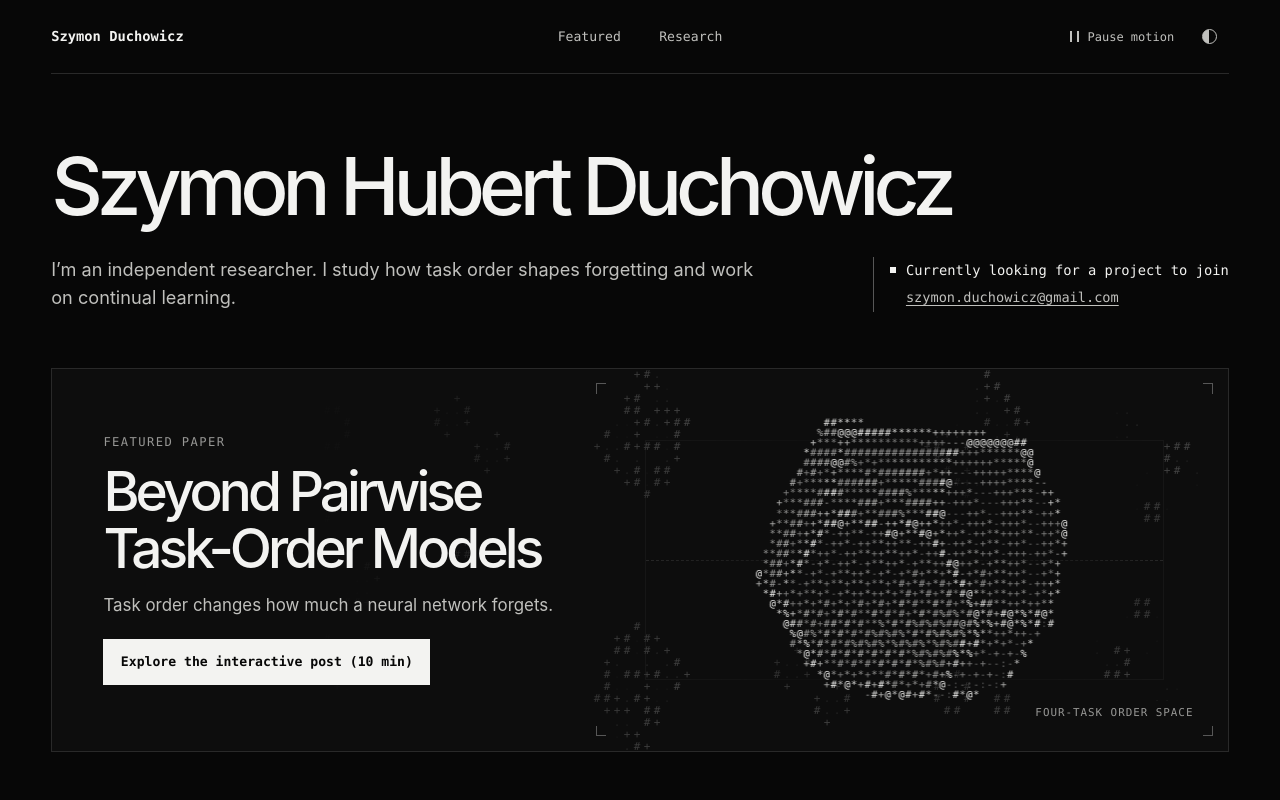
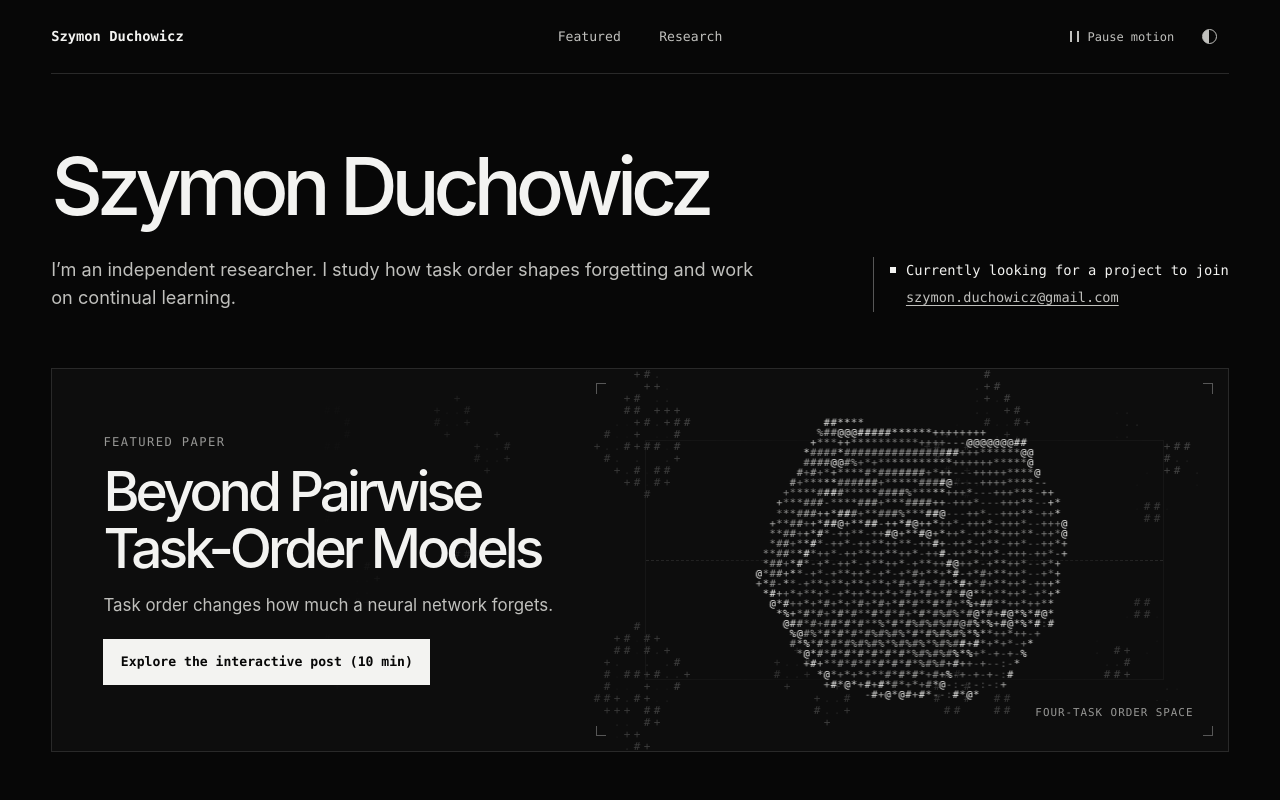
Before and after one commit to szymonghost/szymonghost.github.io, a plain HTML site: page index.html in a window 1280 px wide. Shown: the top 800 px of the page. Drawn offline with Linux system fonts and the light colour scheme.

Commit message:
Add files via upload

```diff
--- a/index.html
+++ b/index.html
@@ -5,8 +5,8 @@
   <meta name="viewport" content="width=device-width, initial-scale=1">
   <meta name="color-scheme" content="dark light">
   <link rel="icon" href="data:,">
-  <title>Szymon Hubert Duchowicz | Continual Learning Research</title>
-  <meta name="description" content="Szymon Hubert Duchowicz, independent machine-learning researcher. Task order, forgetting, and continual learning.">
+  <title>Szymon Duchowicz | Continual Learning Research</title>
+  <meta name="description" content="Szymon Duchowicz, independent machine-learning researcher. Task order, forgetting, and continual learning.">
   <link rel="stylesheet" href="assets/site.css">
   <script src="assets/explainer.js" type="module"></script>
 </head>
@@ -25,7 +25,7 @@
 </header>
 <main>
   <section class="home-profile site-frame" id="about" aria-labelledby="profile-title">
-    <h1 id="profile-title">Szymon Hubert Duchowicz</h1>
+    <h1 id="profile-title">Szymon Duchowicz</h1>
     <div class="home-profile-details">
       <p class="home-bio">I’m an independent researcher. I study how task order shapes forgetting and work on continual learning.</p>
       <div class="home-contact">
```
